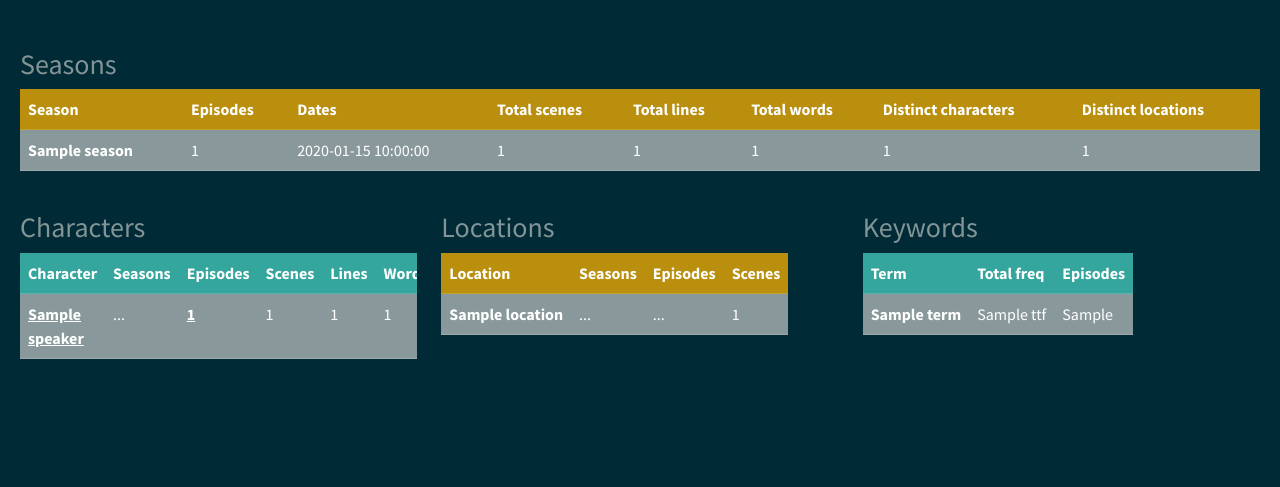
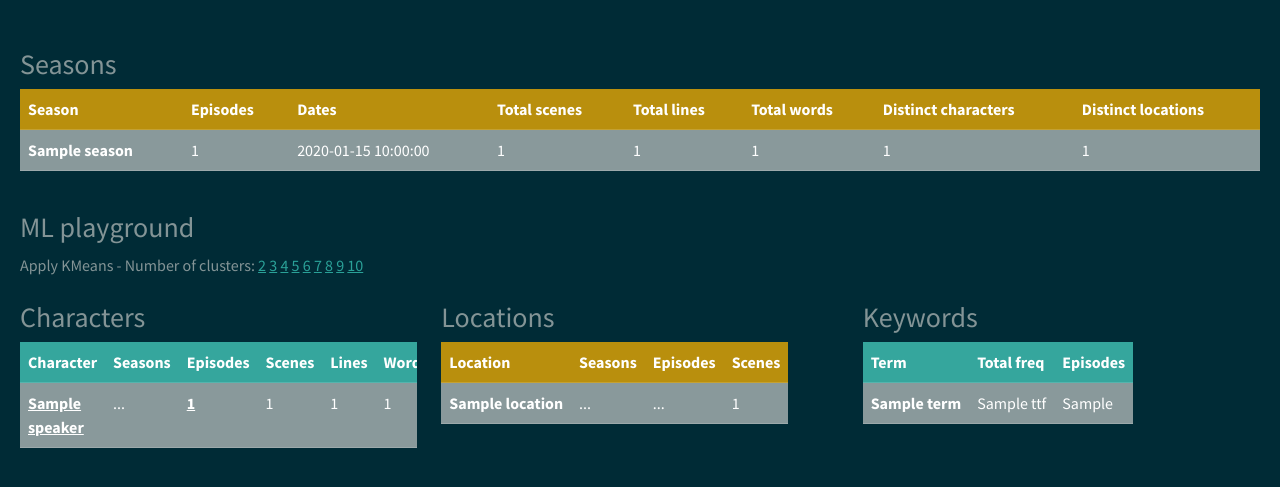
Before and after one commit to dannynoonan/transcript-playground, a FastAPI app: template templates/show.html in a window 1280 px wide. Shown: the part 110-597 px from the top of the page. Run offline with FastAPI, Linux system fonts and the light colour scheme; the template is opened without the code that fills it: most values are stand-ins (such as "Sample title", 1, 10 or a date in 2020); parts of the project's set-up code (start-up, migrations or seed data) failed here and were passed over; some libraries are stand-ins or nearby versions.

Commit message:
incorporate kmeans pyplot visualization into show page in simplest possible way

```diff
--- a/main.py
+++ b/main.py
@@ -22,7 +22,7 @@ import es.es_query_builder as esqb
 import es.es_response_transformer as esrt
 from nlp.nlp_metadata import WORD2VEC_VENDOR_VERSIONS as W2V_MODELS, TRANSFORMER_VENDOR_VERSIONS as TRF_MODELS
 import nlp.query_preprocessor as qp
-from show_metadata import ShowKey, Status, show_metadata
+from show_metadata import ShowKey, show_metadata
 from source_etl.soup_brewer import get_episode_detail_listing_soup, get_transcript_url_listing_soup, get_transcript_file_soup
 from source_etl.transcript_extractor import parse_episode_transcript_soup
 from source_etl.transcript_listing_extractor import parse_episode_listing_soup, parse_transcript_url_listing_soup, match_episodes_to_transcript_urls
--- a/show_metadata.py
+++ b/show_metadata.py
@@ -1,5 +1,5 @@
 from enum import Enum
-from pydantic import BaseModel
+# from pydantic import BaseModel
 
 
 class ShowKey(str, Enum):
@@ -15,8 +15,8 @@ class ShowKey(str, Enum):
 #     ALL = "ALL"
 
 
-class Status(BaseModel):
-    message: str
+# class Status(BaseModel):
+#     message: str
 
 
 show_metadata = {
--- a/templates/show.html
+++ b/templates/show.html
@@ -125,6 +125,18 @@
 
         <div class="row">
             <div class="col-4">
+                <h3>ML playground</h3>
+                Apply KMeans - Number of clusters: <a href="/web/graph/{{ tdata['show_key'] }}?num_clusters=2">2</a> <a href="/web/graph/{{ tdata['show_key'] }}?num_clusters=3">3</a>
+                    <a href="/web/graph/{{ tdata['show_key'] }}?num_clusters=4">4</a> <a href="/web/graph/{{ tdata['show_key'] }}?num_clusters=5">5</a>
+                    <a href="/web/graph/{{ tdata['show_key'] }}?num_clusters=6">6</a> <a href="/web/graph/{{ tdata['show_key'] }}?num_clusters=7">7</a>
+                    <a href="/web/graph/{{ tdata['show_key'] }}?num_clusters=8">8</a> <a href="/web/graph/{{ tdata['show_key'] }}?num_clusters=9">9</a>
+                    <a href="/web/graph/{{ tdata['show_key'] }}?num_clusters=10">10</a>
+            </div>
+        </div>
+        <br/>
+
+        <div class="row">
+            <div class="col-4">
                 <h3>Characters</h3>
                 <div class="overflow-scroll" style="max-height: 1000px;">
                     <table class="table table-hover table-striped table-fit">
--- a/data_viz.py
+++ b/web/data_viz.py
@@ -11,8 +11,10 @@ from starlette.responses import StreamingResponse
 matplotlib.use('AGG')
 
 
+colors = ["red", "green", "blue", "orange", "purple", "brown", "yellow", "pink", "black", "tomato"]
 
-def generate_graph(df: pd.DataFrame, matrix):
+
+def generate_graph(df: pd.DataFrame, matrix, num_clusters: int):
     # init figure
     plt.rcParams['figure.figsize'] = [14.0, 8.0]
     plt.rcParams['figure.autolayout'] = True
@@ -32,7 +34,7 @@ def generate_graph(df: pd.DataFrame, matrix):
 
     print(f'df.columns={df.columns}')
 
-    for category, color in enumerate(["purple", "green", "red", "blue"]):
+    for category, color in enumerate(colors[:num_clusters]):
         xs = np.array(x)[df.Cluster == category]
         ys = np.array(y)[df.Cluster == category]
         plt.scatter(xs, ys, color=color, alpha=0.3)
--- a/web/web_router.py
+++ b/web/web_router.py
@@ -5,7 +5,7 @@ from fastapi.templating import Jinja2Templates
 from operator import itemgetter
 import requests
 
-import data_viz as dz
+import web.data_viz as dz
 import es.es_query_builder as esqb
 import es.es_response_transformer as esrt
 # from es_metadata import MODEL_TYPES
@@ -371,7 +371,7 @@ async def show_page(request: Request, show_key: ShowKey, background_tasks: Backg
 	# doc_clusters_df.to_dict('dict')
 
 	# clusters = main.cluster_content(show_key, num_clusters)
-	img_buf = dz.generate_graph(doc_clusters_df, embeddings_matrix)
+	img_buf = dz.generate_graph(doc_clusters_df, embeddings_matrix, num_clusters)
 	background_tasks.add_task(img_buf.close)
 	headers = {'Content-Disposition': 'inline; filename="out.png"'}
 	return Response(img_buf.getvalue(), headers=headers, media_type='image/png')
```
